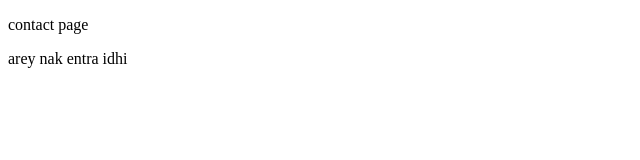
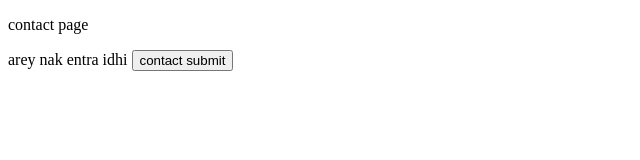
Before and after one commit to gracelipika19/TechnoDiary, a plain HTML site: page contatct.html in a window 1280 px wide. Shown: the whole page, without its empty margins (0-640 px from the left). Drawn offline with Linux system fonts and the light colour scheme.

Commit message:
contact button

```diff
--- a/contatct.html
+++ b/contatct.html
@@ -9,6 +9,6 @@
 
     <p>contact page</p>
     <h>arey nak entra idhi</h>
-
+    <button>contact submit</button>
 </body>
 </html>
```
